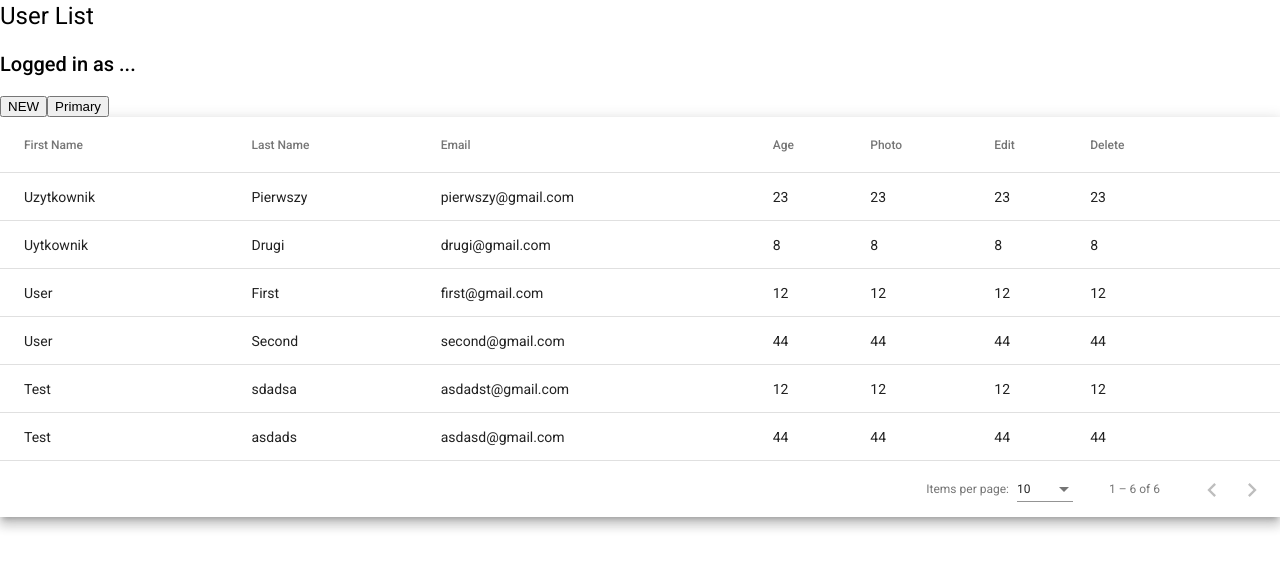
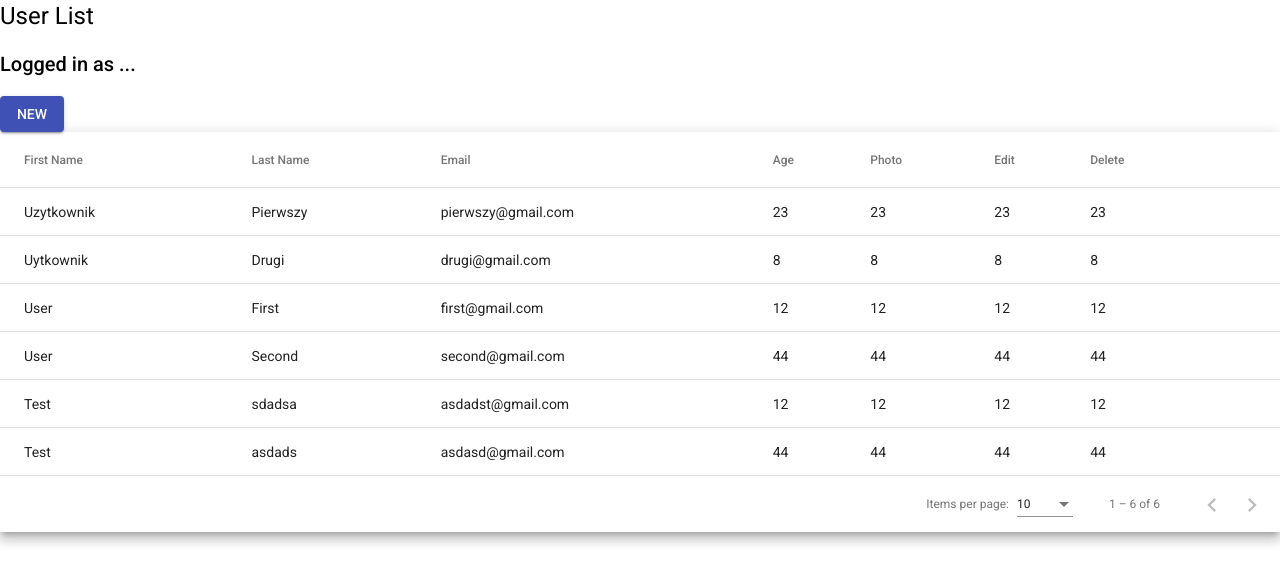
Before and after one commit to Morghot2/Dashboard-angular, an Angular app: page / in a window 1280 px wide. Shown: the top 584 px of the page. Built offline with nearby package versions, Linux system fonts and the light colour scheme.

Commit message:
new button

```diff
--- a/src/app/components/modify-button/modify-button.component.html
+++ b/src/app/components/modify-button/modify-button.component.html
@@ -1,2 +1,2 @@
-<button (click)="onClick()">{{text}}</button>
-<button mat-button color="primary">Primary</button>
+
+<button mat-raised-button color="primary" (click)="onClick()">{{text}}</button>
--- a/src/app/components/modify-button/modify-button.component.ts
+++ b/src/app/components/modify-button/modify-button.component.ts
@@ -1,5 +1,5 @@
 import { Component, Input, OnInit, Output, EventEmitter } from '@angular/core';
-
+import {MatButtonModule} from '@angular/material/button';
 @Component({
   selector: 'app-modify-button',
   templateUrl: './modify-button.component.html',
--- a/src/app/components/records-table/records-table.component.ts
+++ b/src/app/components/records-table/records-table.component.ts
@@ -3,6 +3,8 @@
 import { MatSort } from '@angular/material/sort';
 import { MatTable } from '@angular/material/table';
 import { RecordsTableDataSource } from './records-table-datasource';
+import {MatIconModule} from '@angular/material/icon';
+import {MatButtonModule} from '@angular/material/button';
 import {RECORD} from 'src/app/interfaces/Record'
 
 @Component({
```
Also changed, not shown: src/app/app.module.ts (+7 -4 lines).
